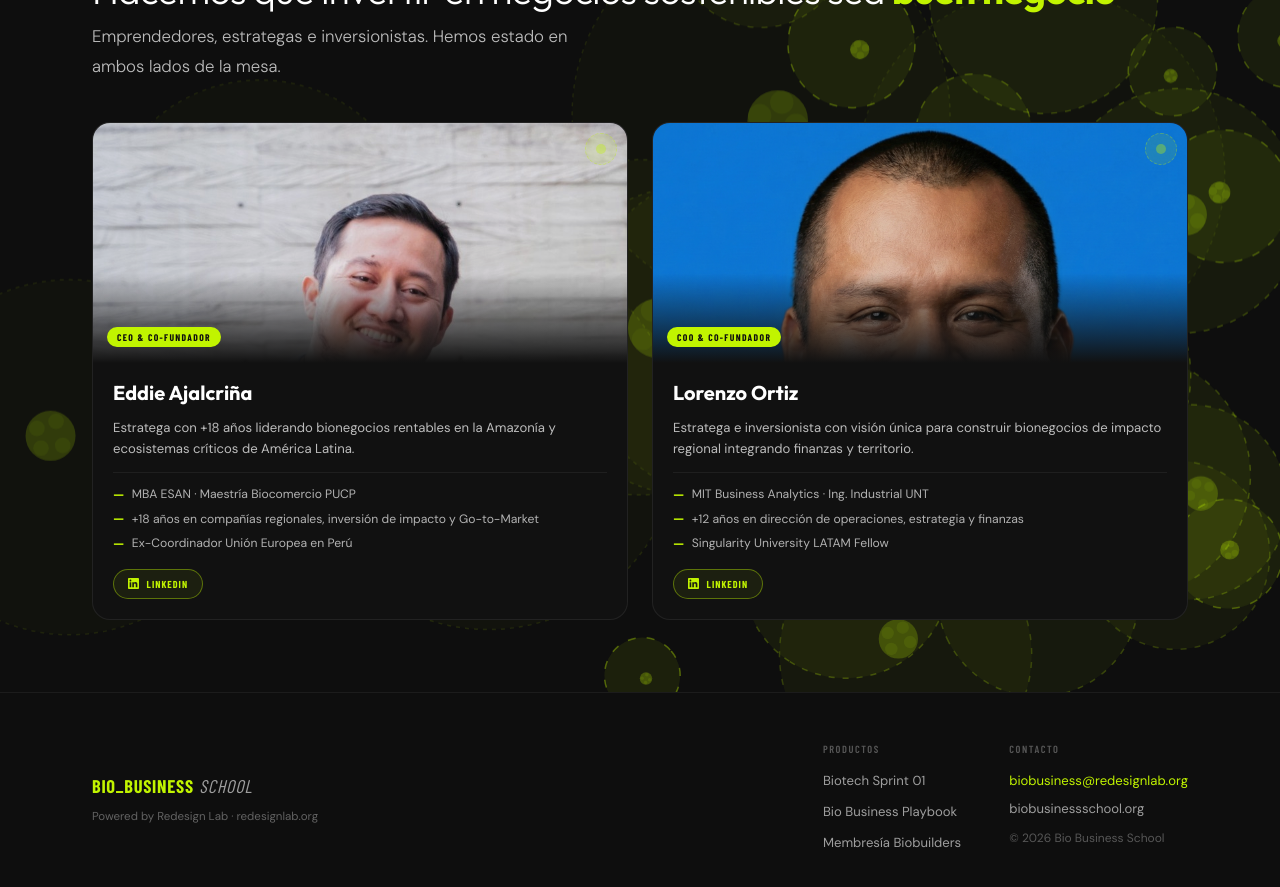
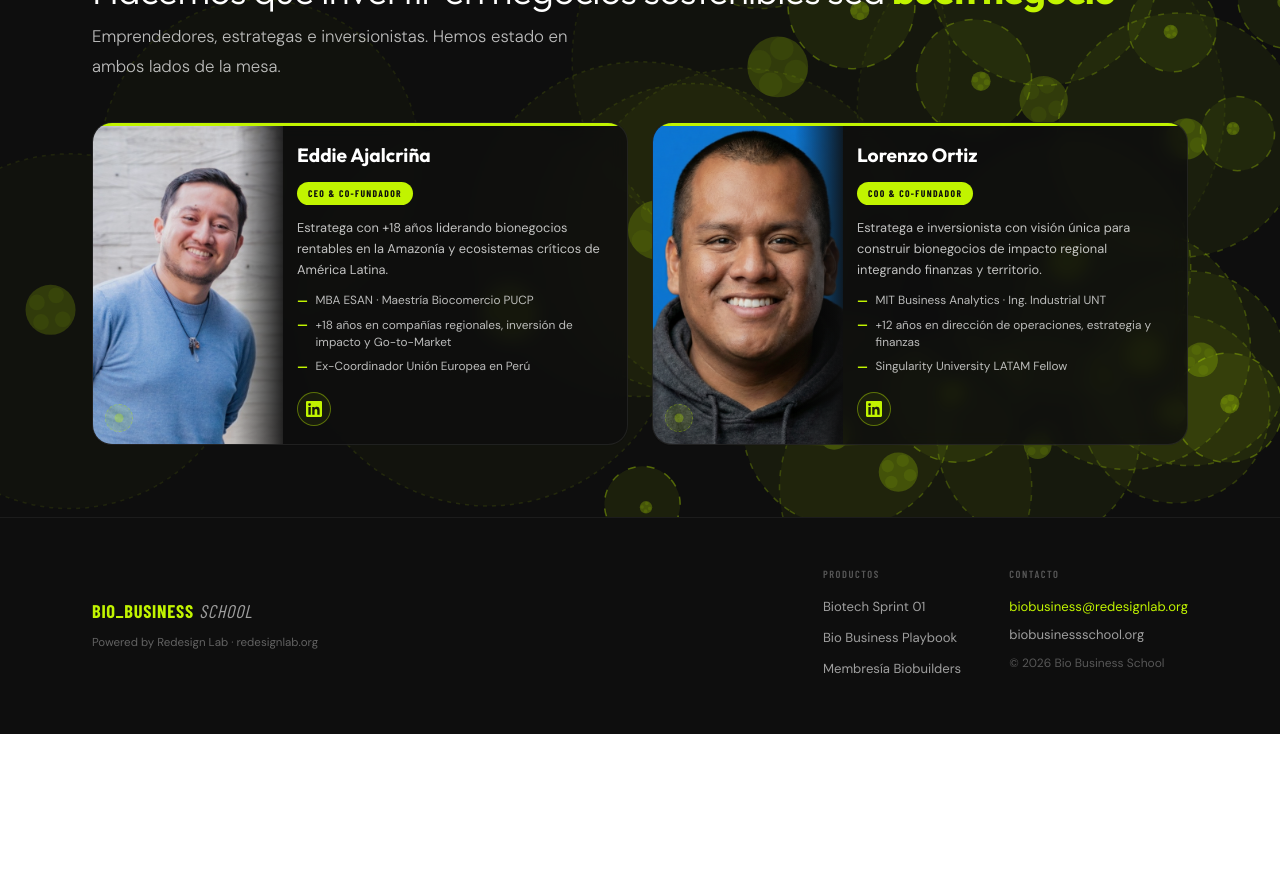
Before and after one commit to eajalcrina/BBS-Thinkific, a React (Vite) app: page / in a window 1280 px wide. Shown: the part 5760-6647 px from the top of the page. After the commit the page ends 6494 px from the top, so only its background shows below. Built offline with nearby package versions, Linux system fonts and the light colour scheme.

Commit message:
Add files via upload

```diff
--- a/src/components/Team.jsx
+++ b/src/components/Team.jsx
@@ -3,37 +3,29 @@ import { motion } from 'framer-motion'
 import CellCanvas from './CellCanvas.jsx'
 
 const LiIcon = () => (
-  <svg viewBox="0 0 24 24" width="11" height="11" fill="currentColor" style={{ flexShrink:0 }}>
+  <svg viewBox="0 0 24 24" width="16" height="16" fill="currentColor">
     <path d="M20.447 20.452h-3.554v-5.569c0-1.328-.027-3.037-1.852-3.037-1.853 0-2.136 1.445-2.136 2.939v5.667H9.351V9h3.414v1.561h.046c.477-.9 1.637-1.85 3.37-1.85 3.601 0 4.267 2.37 4.267 5.455v6.286zM5.337 7.433a2.062 2.062 0 0 1-2.063-2.065 2.064 2.064 0 1 1 2.063 2.065zm1.782 13.019H3.555V9h3.564v11.452zM22.225 0H1.771C.792 0 0 .774 0 1.729v20.542C0 23.227.792 24 1.771 24h20.451C23.2 24 24 23.227 24 22.271V1.729C24 .774 23.2 0 22.222 0h.003z"/>
   </svg>
 )
 
 const founders = [
   {
-    name:    'Eddie Ajalcriña',
-    role:    'CEO & Co-Fundador',
-    photo:   '/eddie.jpg',
-    bio:     'Estratega con +18 años liderando bionegocios rentables en la Amazonía y ecosistemas críticos de América Latina.',
-    credentials: [
-      'MBA ESAN · Maestría Biocomercio PUCP',
-      '+18 años en compañías regionales, inversión de impacto y Go-to-Market',
-      'Ex-Coordinador Unión Europea en Perú',
-    ],
-    li: 'https://www.linkedin.com/in/eddieajalcrina/',
-    glowColor: 'rgba(193,244,0,0.20)',
+    name:       'Eddie Ajalcriña',
+    role:       'CEO & Co-Fundador',
+    photo:      '/eddie.jpg',
+    bio:        'Estratega con +18 años liderando bionegocios rentables en la Amazonía y ecosistemas críticos de América Latina.',
+    credentials:['MBA ESAN · Maestría Biocomercio PUCP','+18 años en compañías regionales, inversión de impacto y Go-to-Market','Ex-Coordinador Unión Europea en Perú'],
+    li:         'https://www.linkedin.com/in/eddieajalcrina/',
+    glowColor:  'rgba(193,244,0,0.20)',
   },
   {
-    name:    'Lorenzo Ortiz',
-    role:    'COO & Co-Fundador',
-    photo:   '/lorenzo.jpg',
-    bio:     'Estratega e inversionista con visión única para construir bionegocios de impacto regional integrando finanzas y territorio.',
-    credentials: [
-      'MIT Business Analytics · Ing. Industrial UNT',
-      '+12 años en dirección de operaciones, estrategia y finanzas',
-      'Singularity University LATAM Fellow',
-    ],
-    li: 'https://www.linkedin.com/in/lorenzoortiz/',
-    glowColor: 'rgba(193,244,0,0.20)',
+    name:       'Lorenzo Ortiz',
+    role:       'COO & Co-Fundador',
+    photo:      '/lorenzo.jpg',
+    bio:        'Estratega e inversionista con visión única para construir bionegocios de impacto regional integrando finanzas y territorio.',
+    credentials:['MIT Business Analytics · Ing. Industrial UNT','+12 años en dirección de operaciones, estrategia y finanzas','Singularity University LATAM Fellow'],
+    li:         'https://www.linkedin.com/in/lorenzoortiz/',
+    glowColor:  'rgba(193,244,0,0.20)',
   },
 ]
 
@@ -66,13 +58,20 @@ export default function Team() {
               <motion.div
                 whileHover={{ y:-6 }}
                 transition={{ duration:0.3, ease:[0.22,1,0.36,1] }}
-                style={{ background:'#111', border:'1px solid rgba(255,255,255,.07)',
-                  borderRadius:18, overflow:'hidden', cursor:'default' }}
+                style={{ background:'rgba(14,14,14,0.82)', border:'1px solid rgba(255,255,255,.08)',
+                  borderRadius:20, overflow:'hidden', cursor:'default',
+                  backdropFilter:'blur(8px)', WebkitBackdropFilter:'blur(8px)' }}
                 onMouseEnter={e => e.currentTarget.style.boxShadow = `0 20px 60px ${f.glowColor}`}
                 onMouseLeave={e => e.currentTarget.style.boxShadow = 'none'}>
 
-                {/* ── FOTO GRANDE VERTICAL ── */}
-                <div style={{ position:'relative', height:240, overflow:'hidden', background:'rgba(255,255,255,.04)' }}>
+                {/* Barra acento lime */}
+                <div style={{ height:3, background:'var(--lime)' }}/>
+
+                <div style={{ display:'grid', gridTemplateColumns:'190px 1fr' }} className="founder-inner">
+
+                  {/* ── FOTO LATERAL ── */}
+                  <div style={{ position:'relative', overflow:'hidden', minHeight:270,
+                    background:'rgba(255,255,255,.04)' }}>
                     <motion.img
                       src={f.photo}
                       alt={f.name}
@@ -81,58 +80,55 @@ export default function Team() {
                         filter:'grayscale(10%) brightness(0.92)' }}
                       whileHover={{ scale:1.04, filter:'grayscale(0%) brightness(1.02)' }}
                       transition={{ duration:0.5 }}/>
+                    {/* Gradiente lateral → info */}
+                    <div style={{ position:'absolute', top:0, right:0, bottom:0, width:48,
+                      background:'linear-gradient(to right, transparent, rgba(14,14,14,.88))' }}/>
+                    {/* Célula decorativa esquina inferior izquierda */}
+                    <div style={{ position:'absolute', bottom:12, left:12,
+                      width:28, height:28, borderRadius:'50%',
+                      background:'rgba(193,244,0,.10)',
+                      border:'1px dashed rgba(193,244,0,.28)' }}>
+                      <div style={{ position:'absolute', top:'50%', left:'50%',
+                        transform:'translate(-50%,-50%)',
+                        width:9, height:9, borderRadius:'50%',
+                        background:'rgba(193,244,0,.30)' }}/>
+                    </div>
+                  </div>
 
-                  {/* Gradiente inferior — transición suave a la sección info */}
-                  <div style={{ position:'absolute', bottom:0, left:0, right:0, height:90,
-                    background:'linear-gradient(to bottom, transparent, #111)' }}/>
+                  {/* ── INFO ── */}
+                  <div style={{ padding:'18px 18px 18px 14px', display:'flex',
+                    flexDirection:'column', gap:'0.75rem' }}>
 
-                  {/* Etiqueta ROL como pill lime sobre la foto */}
-                  <div style={{ position:'absolute', bottom:14, left:14 }}>
+                    {/* Nombre */}
+                    <h3 style={{ fontFamily:'var(--fout)', fontSize:'1.2rem', fontWeight:700,
+                      color:'var(--white)', marginBottom:0, lineHeight:1.2 }}>
+                      {f.name}
+                    </h3>
+
+                    {/* Rol — pill lime, igual que la captura */}
+                    <div style={{ display:'inline-block', alignSelf:'flex-start' }}>
                       <span style={{ fontFamily:'var(--fbc)', fontSize:'0.60rem', fontWeight:700,
                         letterSpacing:'0.14em', textTransform:'uppercase',
-                      color:'#0E0E0E', background:'#C1F400',
-                      padding:'4px 10px', borderRadius:50 }}>
+                        color:'#0E0E0E', background:'var(--lime)',
+                        padding:'4px 11px', borderRadius:50,
+                        display:'inline-block' }}>
                         {f.role}
                       </span>
                     </div>
 
-                  {/* Célula decorativa esquina superior derecha */}
-                  <div style={{ position:'absolute', top:10, right:10, width:32, height:32,
-                    borderRadius:'50%', background:'rgba(193,244,0,.10)',
-                    border:'1px dashed rgba(193,244,0,.30)' }}>
-                    <div style={{ position:'absolute', top:'50%', left:'50%',
-                      transform:'translate(-50%,-50%)', width:10, height:10,
-                      borderRadius:'50%', background:'rgba(193,244,0,.35)' }}/>
-                  </div>
-                </div>
-
-                {/* ── INFO ── */}
-                <div style={{ padding:'18px 20px 20px', display:'flex',
-                  flexDirection:'column', gap:'0.75rem' }}>
-
-                  {/* Nombre */}
-                  <div style={{ fontFamily:'var(--fout)', fontSize:'1.25rem',
-                    fontWeight:700, color:'var(--white)', lineHeight:1.2 }}>
-                    {f.name}
-                  </div>
-
                     {/* Bio */}
-                  <p style={{ fontSize:'0.82rem', color:'rgba(255,255,255,0.72)',
+                    <p style={{ fontSize:'0.80rem', color:'rgba(255,255,255,0.75)',
                       lineHeight:1.65, margin:0 }}>
                       {f.bio}
                     </p>
-
-                  {/* Separador */}
-                  <div style={{ width:'100%', height:1,
-                    background:'rgba(255,255,255,.06)' }}/>
 
                     {/* Credenciales */}
                     <ul style={{ listStyle:'none', display:'flex',
                       flexDirection:'column', gap:'0.35rem' }}>
                       {f.credentials.map((c, ci) => (
                         <li key={ci} style={{ display:'flex', alignItems:'flex-start',
-                        gap:'0.5rem', fontSize:'0.76rem',
-                        color:'rgba(255,255,255,0.68)', lineHeight:1.5 }}>
+                          gap:'0.5rem', fontSize:'0.74rem',
+                          color:'rgba(255,255,255,0.72)', lineHeight:1.5 }}>
                           <span style={{ color:'var(--lime)', fontWeight:700,
                             flexShrink:0, marginTop:'0.05rem' }}>—</span>
                           {c}
@@ -140,29 +136,31 @@ export default function Team() {
                       ))}
                     </ul>
 
-                  {/* Botón LinkedIn — lime */}
-                  <div style={{ paddingTop:'0.25rem' }}>
+                    {/* LinkedIn — solo ícono, minimalista */}
+                    <div style={{ marginTop:'auto', paddingTop:'0.25rem' }}>
                       <a href={f.li} target="_blank" rel="noopener noreferrer"
-                      style={{ display:'inline-flex', alignItems:'center', gap:'0.45rem',
-                        fontFamily:'var(--fbc)', fontSize:'0.63rem', fontWeight:700,
-                        letterSpacing:'0.1em', textTransform:'uppercase',
-                        textDecoration:'none', color:'var(--lime)',
+                        title="Ver perfil en LinkedIn"
+                        style={{ display:'inline-flex', alignItems:'center',
+                          justifyContent:'center',
+                          width:34, height:34, borderRadius:'50%',
+                          color:'var(--lime)',
                           border:'1px solid rgba(193,244,0,.40)',
-                        padding:'0.35rem 0.9rem', borderRadius:50,
                           background:'rgba(193,244,0,.06)',
-                        transition:'all 0.2s' }}
+                          transition:'all 0.2s',
+                          textDecoration:'none' }}
                         onMouseEnter={e => {
-                        e.currentTarget.style.background = 'rgba(193,244,0,.14)'
-                        e.currentTarget.style.borderColor = 'rgba(193,244,0,.70)'
+                          e.currentTarget.style.background    = 'rgba(193,244,0,.18)'
+                          e.currentTarget.style.borderColor   = 'rgba(193,244,0,.75)'
                         }}
                         onMouseLeave={e => {
-                        e.currentTarget.style.background = 'rgba(193,244,0,.06)'
-                        e.currentTarget.style.borderColor = 'rgba(193,244,0,.40)'
+                          e.currentTarget.style.background    = 'rgba(193,244,0,.06)'
+                          e.currentTarget.style.borderColor   = 'rgba(193,244,0,.40)'
                         }}>
-                      <LiIcon/> LinkedIn
+                        <LiIcon/>
                       </a>
                     </div>
 
+                  </div>
                 </div>
               </motion.div>
             </FadeIn>
@@ -171,9 +169,8 @@ export default function Team() {
       </div>
 
       <style>{`
-        @media(max-width:760px){
-          .team-grid { grid-template-columns: 1fr !important; }
-        }
+        @media(max-width:900px){.team-grid{grid-template-columns:1fr!important}}
+        @media(max-width:600px){.founder-inner{grid-template-columns:1fr!important}}
       `}</style>
     </section>
   )
```
Lines whose indentation alone changed are shown as unchanged.
